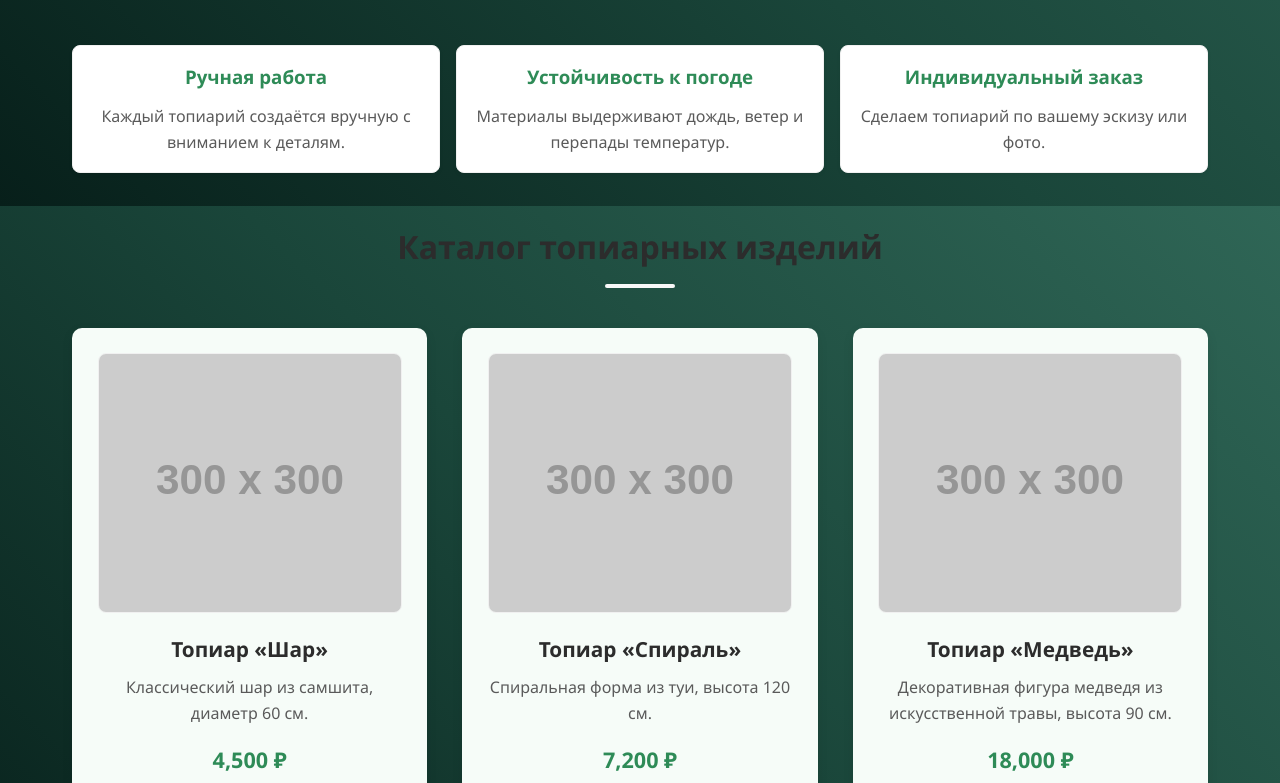
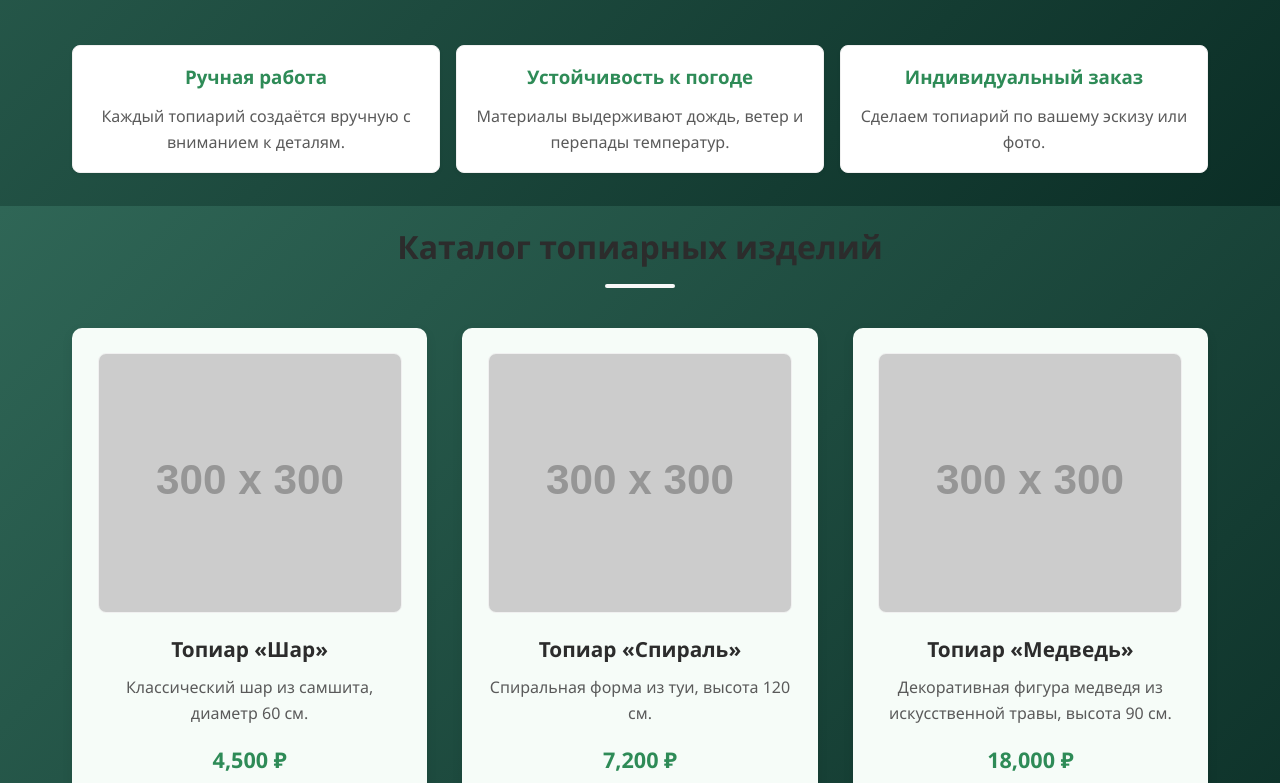
Before and after one commit to Alex151111992/topiary_sad, a plain HTML site: page index.html in a window 1280 px wide. Shown: the part 594-1377 px from the top of the page. Drawn offline with Linux system fonts and the light colour scheme; no server answers; placeholder pictures from the web are drawn by us.

Commit message:
Dark green gradient background

```diff
--- a/style.css
+++ b/style.css
@@ -23,11 +23,14 @@ body {
   font-family: 'Segoe UI', Tahoma, Geneva, Verdana, sans-serif;
   color: #f2f7f5;
   line-height: 1.6;
-  background-color: #0b2e26;
-  background-image: linear-gradient(225deg, #2f6656 0%, #1a463a 50%, #071f1a 100%);
+  /* Градиент из верхнего левого угла: светлый → тёмный */
+  background: linear-gradient(135deg, #2f6656 0%, #0b2e26 100%);
+  background-size: cover;
+  background-position: top left;
+  background-repeat: no-repeat;
   background-attachment: fixed;
-  background-repeat: no-repeat;
   min-height: 100vh;
+  margin: 0;
 }
 
 a {
```
